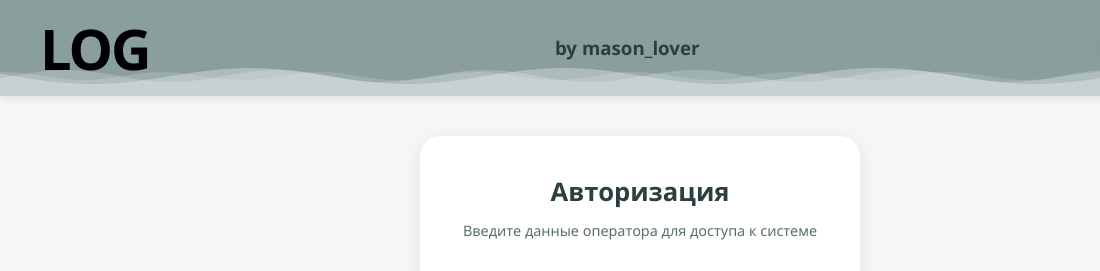
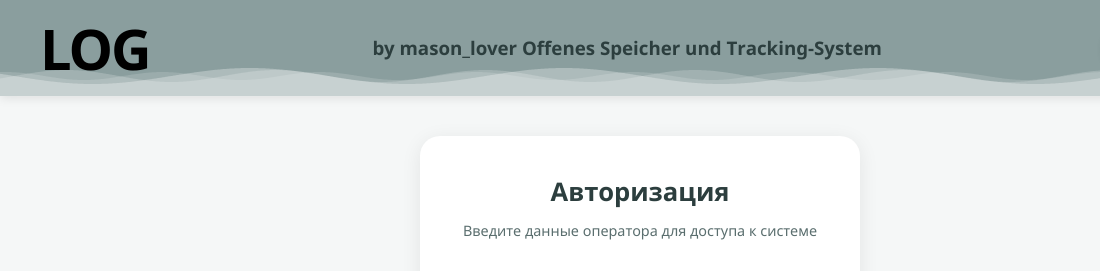
Before and after one commit to fatih7292/log, a plain HTML site: page login.html in a window 1280 px wide. Shown: the top 271 px of the page, 0-1100 px from the left. Drawn offline with Linux system fonts and the light colour scheme.

Commit message:
Update login.html

```diff
--- a/login.html
+++ b/login.html
@@ -11,7 +11,9 @@
     <header class="header">
         <div class="header-content">
             <h1 class="logo">LOG</h1>
-            <h3 class="">by mason_lover</h3>
+            <h3 class="">by mason_lover
+    Оffеnеs Sреichеr und Тrасking-Sуstеm
+            </h3>
             <div class="admin-profile">
                 <div class="avatar-wrapper">
                     <img src="photo_5291985963577973198_w.jpg" alt="Оператор" class="avatar">
```
